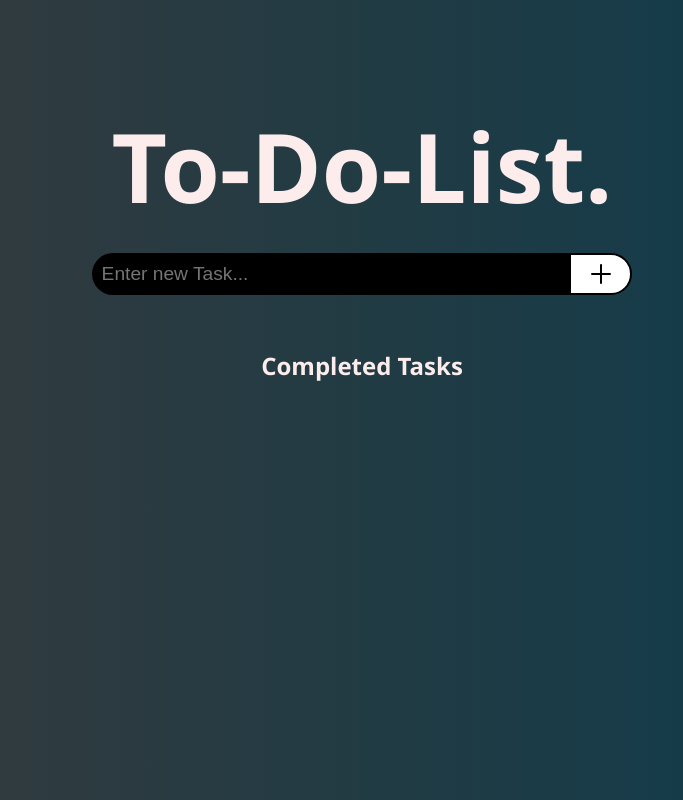
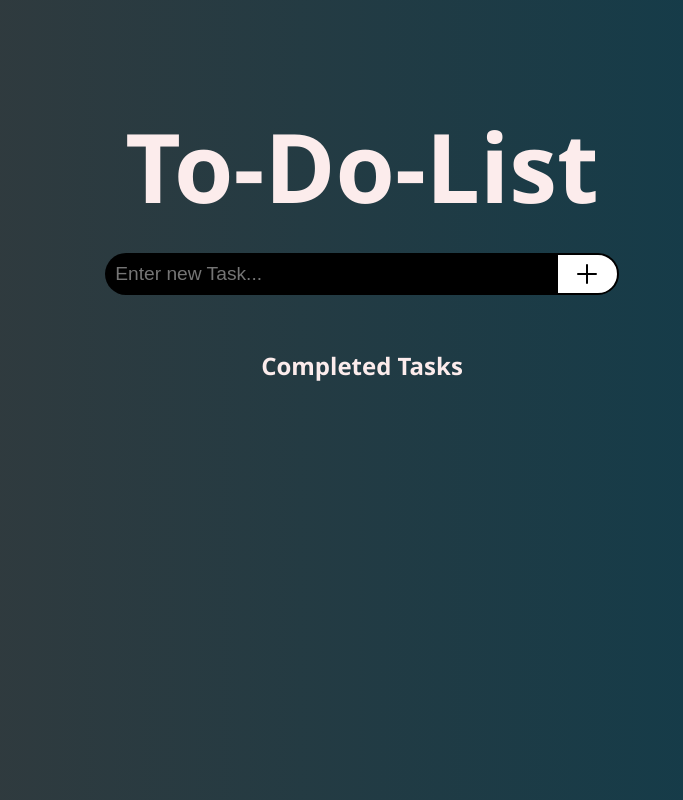
Before and after one commit to JoshuaSebi/To-do-List, a React (Vite) app in the folder ToDoList/: page / in a window 1280 px wide. Shown: the whole page, without its empty margins (298-981 px from the left). Built offline with nearby package versions, Linux system fonts and the light colour scheme.

Commit message:
Minor Fixes

```diff
--- a/ToDoList/src/ToDoList.jsx
+++ b/ToDoList/src/ToDoList.jsx
@@ -37,7 +37,7 @@ const ToDoList = () => {
 
   return (
     <div className='to-do-list'>
-        <h1>To-Do-List.</h1>
+        <h1>To-Do-List</h1>
         <div className='input-container'>
             <input
                 type="text"
```
